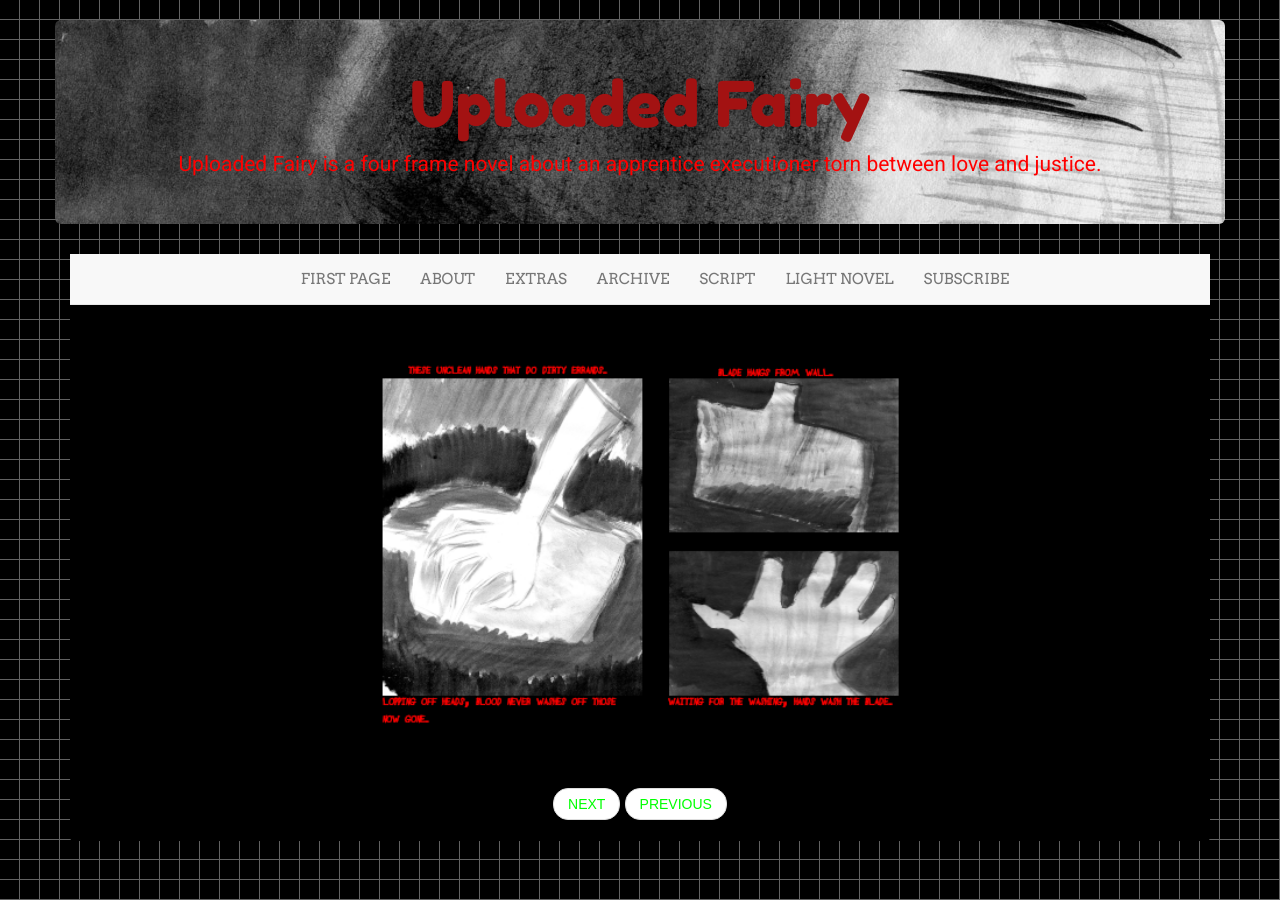
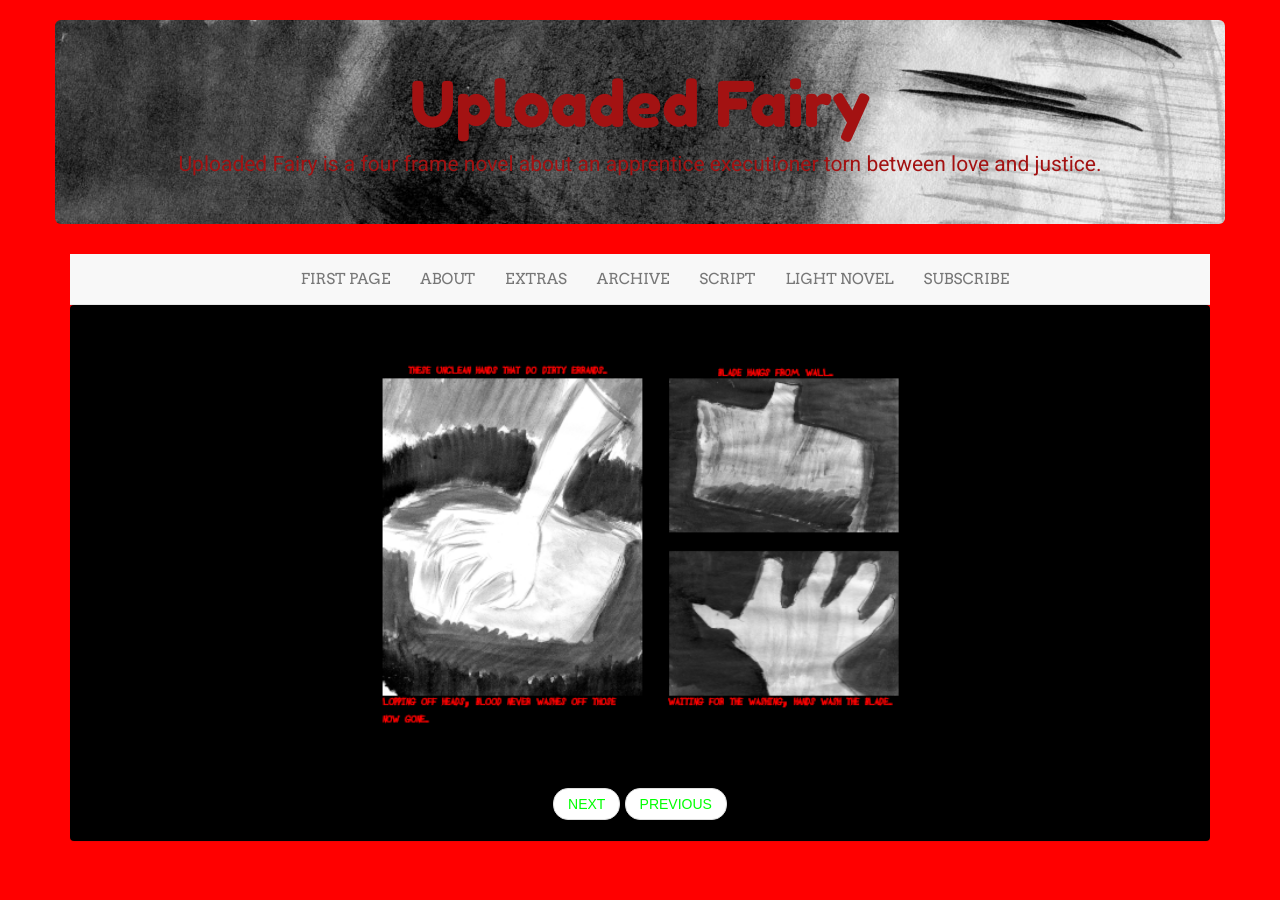
Before and after one commit to LWFlouisa/UploadedFairy, a Jekyll site: the page built from _posts/2021-08-04-page1.md, in a window 1280 px wide. Built offline with Jekyll 4.4.1, drawn with Linux system fonts in a browser that asks for light colours; nearby versions of some CDN libraries.

Commit message:
Update comic.css

```diff
--- a/css/comic.css
+++ b/css/comic.css
@@ -5,9 +5,8 @@
 body {
   font-family: 'Droid Sans', sans-serif;
   font-size: 15px;
-  color: red;
+  color: #A31212;
   padding-top: 20px;
-  background-image: url({{ site.url }}/images/grid.png);
   background-color: red;
 }
 
```
